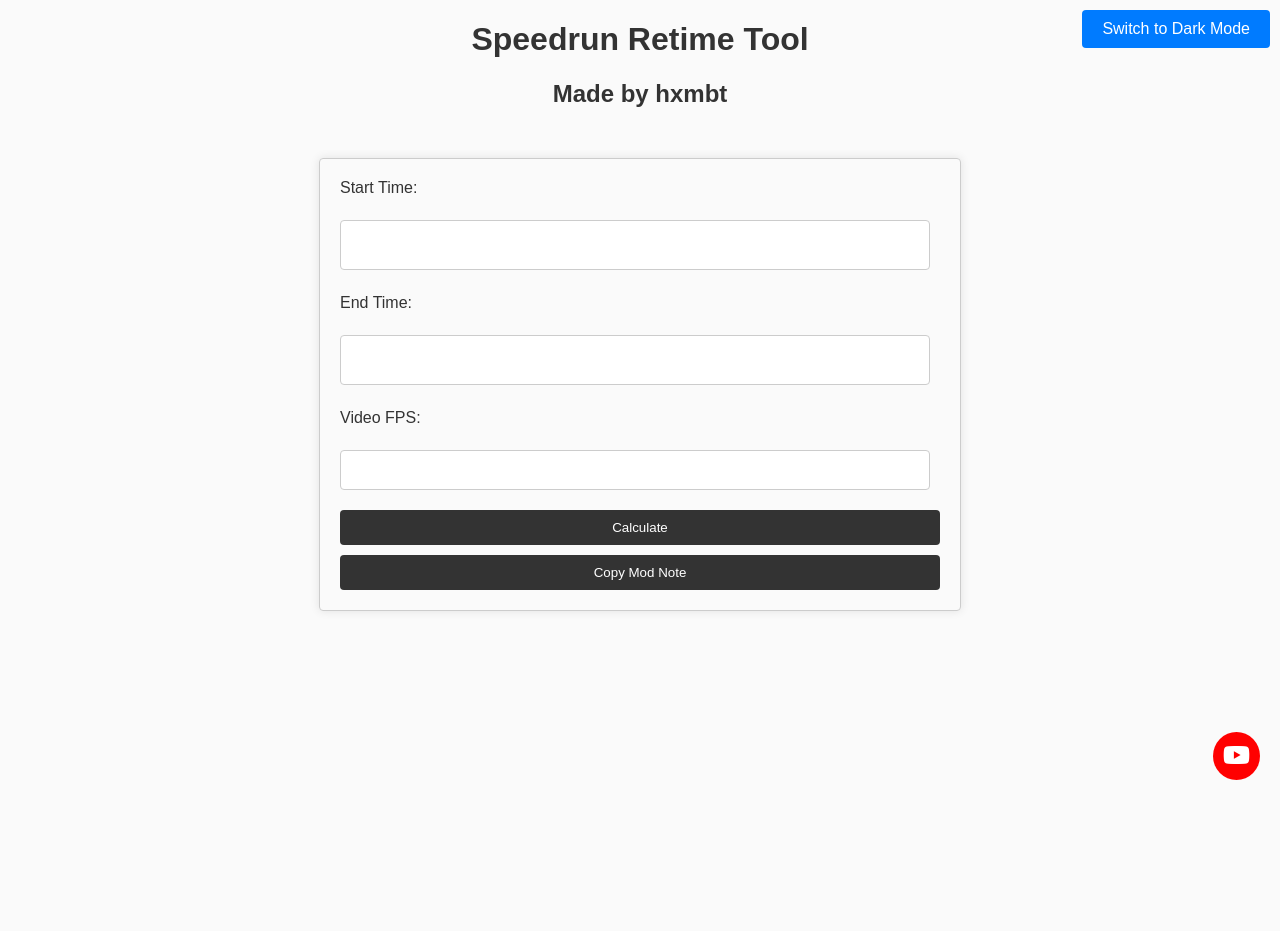
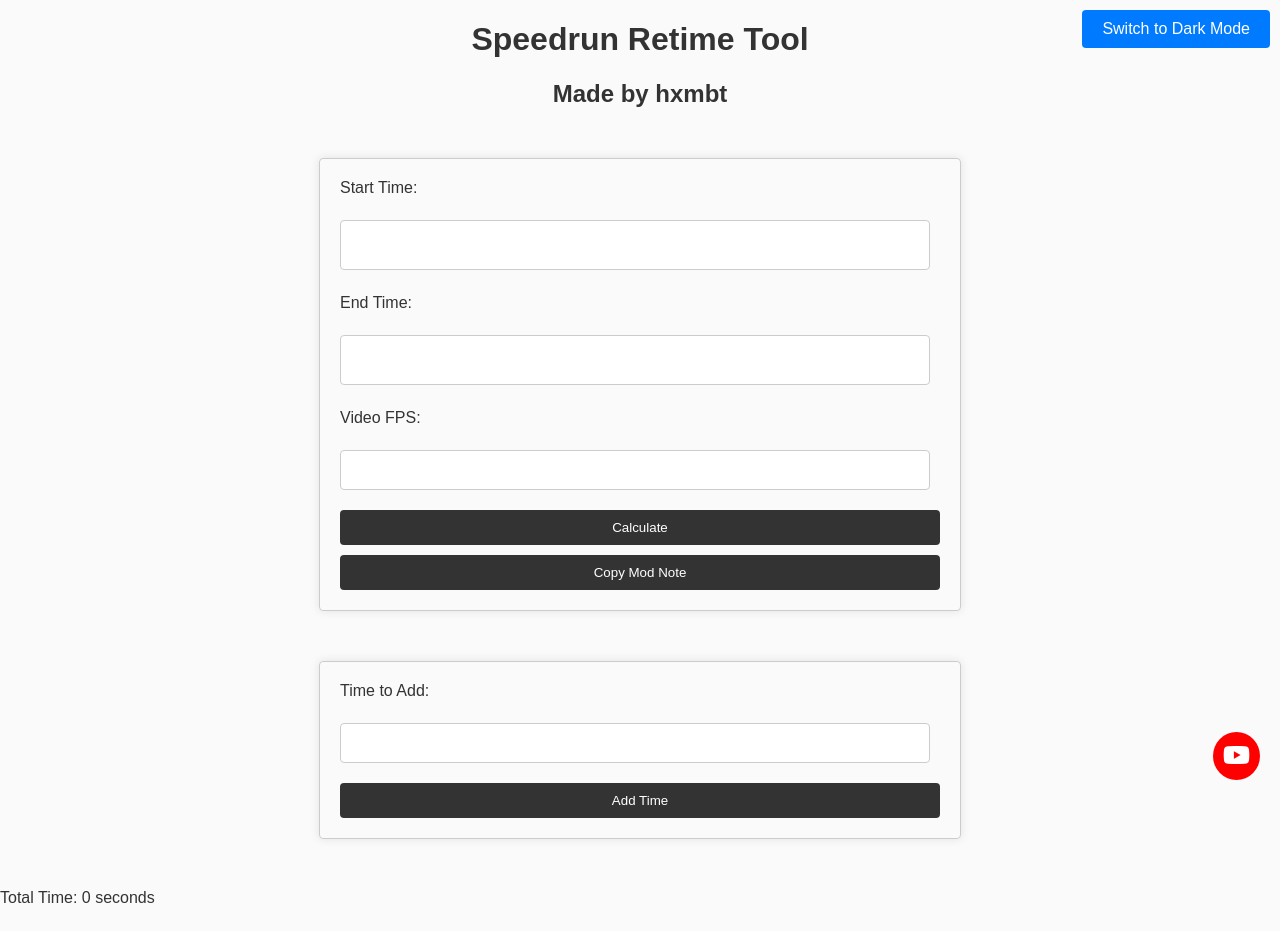
Before and after one commit to TexturePackPorts/Retime-Tool, a plain HTML site: page index.html in a window 1280 px wide. Before the commit the page ends 800 px from the top, so only its background shows below. Drawn offline with Linux system fonts and the light colour scheme.

Commit message:
Update index.html

```diff
--- a/index.html
+++ b/index.html
@@ -23,6 +23,12 @@
             <i class="fab fa-youtube"></i>
         </a>
     </form>
+    <form id="addTimeForm">
+        <label for="addTimeInput">Time to Add: </label><br>
+        <input type="text" id="addTimeInput" name="addTimeInput"><br>
+        <input type="button" value="Add Time" onclick="addTime()">
+    </form>
+    <p id="totalTime">Total Time: 0 seconds</p>
     <p id="result"></p>
     <p id="modMessage"></p>
 
@@ -84,6 +90,20 @@
                 button.innerHTML = "Copy Mod Note";
             }, 2000);
         });
+
+        var totalTime = 0;
+
+        function addTime() {
+            var addTimeInput = document.getElementById('addTimeInput').value;
+            var addTimeInSeconds = parseFloat(addTimeInput);
+
+            if (!isNaN(addTimeInSeconds)) {
+                totalTime += addTimeInSeconds;
+                document.getElementById('totalTime').innerHTML = "Total Time: " + totalTime.toFixed(3) + " seconds";
+            } else {
+                document.getElementById('totalTime').innerHTML = "Invalid input. Please enter a number.";
+            }
+        }
     </script>
 </body>
 </html>
```
